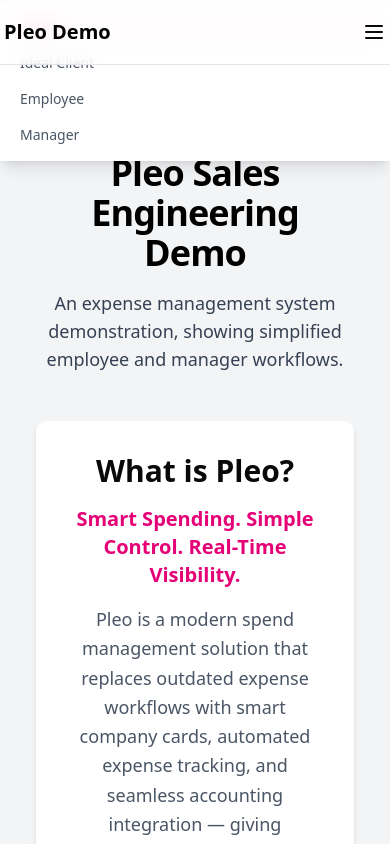
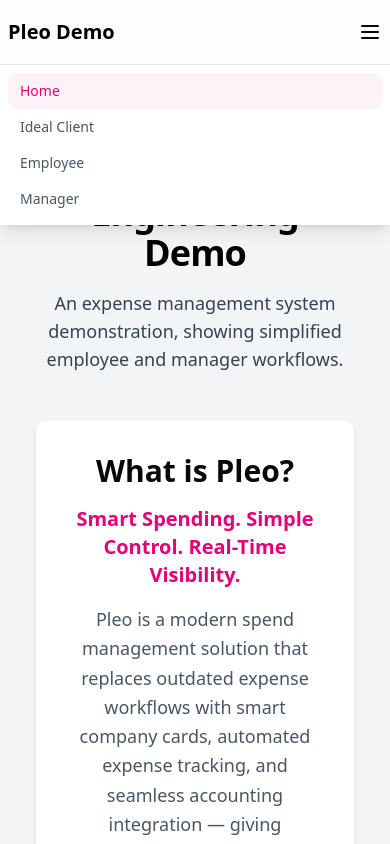
Before and after one commit to Zac-Schmidty/Pleo-demo, a Next.js app: page / in a window 390 px wide. Both pictures are taken after a click on the button 374 px from the left and 32 px from the top of the page. Shown: the top 844 px of the page. Built offline with nearby package versions, Linux system fonts and the light colour scheme.

Commit message:
Mobile Adjust2

```diff
--- a/app/layout.tsx
+++ b/app/layout.tsx
@@ -33,7 +33,7 @@
       >
         <div className="min-h-screen flex flex-col">
           <nav className="border-b sticky top-0 bg-white/80 backdrop-blur-sm z-50">
-            <div className="max-w-7xl mx-auto px-1 sm:px-4">
+            <div className="max-w-7xl mx-auto px-2 sm:px-4">
               <div className="flex items-center h-16">
                 <span className="text-xl font-bold text-black mr-4 sm:mr-8">Pleo Demo</span>
                 {/* Desktop Navigation */}
@@ -56,7 +56,7 @@
 
           {/* Mobile Navigation Dropdown */}
           {mobileMenuOpen && (
-            <div className="sm:hidden border-t bg-white absolute w-full shadow-lg">
+            <div className="sm:hidden border-t bg-white absolute w-full shadow-lg top-16 left-0">
               <div className="flex flex-col py-2 px-2 sm:px-4">
                 <NavLink href="/">Home</NavLink>
                 <NavLink href="/ideal-client">Ideal Client</NavLink>
```
